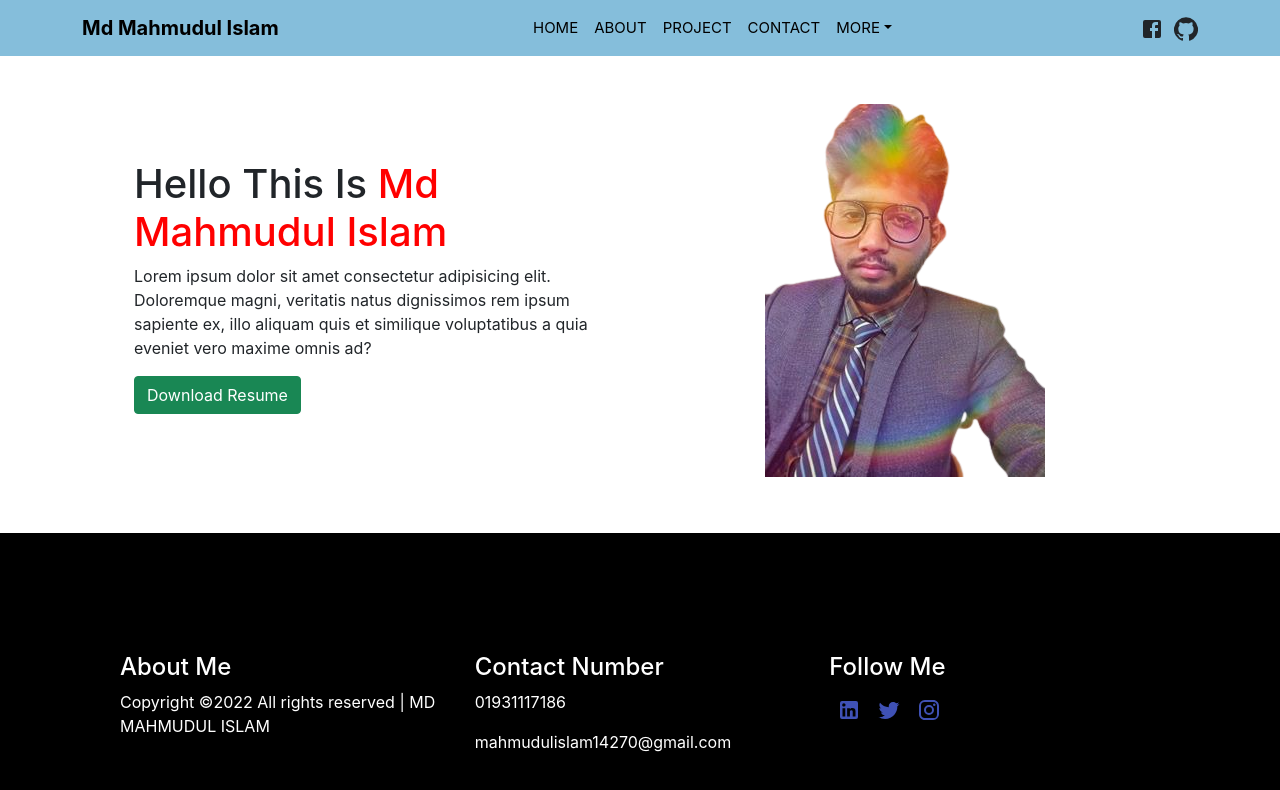
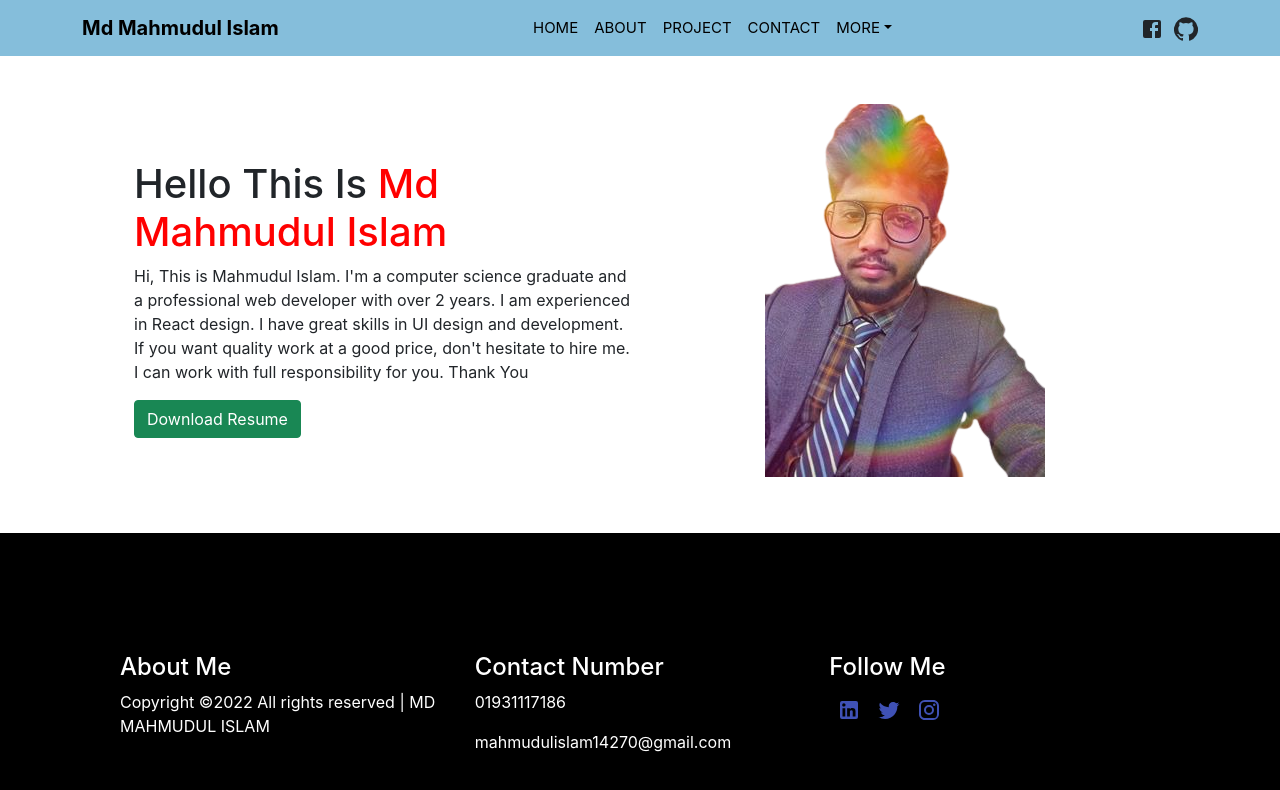
Before and after one commit to Mahmudul-Islam-Ovi/portfolio-client, a React (Create React App) app: page /about in a window 1280 px wide. Shown: the top 790 px of the page. Built offline with nearby package versions, Linux system fonts and the light colour scheme.

Commit message:
update descreption

```diff
--- a/src/Component/About/About.js
+++ b/src/Component/About/About.js
@@ -10,7 +10,7 @@ const About = () => {
   <Row className="p-5 xs{12} mt-5">
     <Col className="text-start mt-5 p-3  xs={12}">
     <h1>Hello This Is <span className="name">Md Mahmudul Islam</span></h1>
-    <p >Lorem ipsum dolor sit amet consectetur adipisicing elit. Doloremque magni, veritatis natus dignissimos rem ipsum sapiente ex, illo aliquam quis et similique voluptatibus a quia eveniet vero maxime omnis ad?</p>
+    <p >Hi, This is Mahmudul Islam. I'm a computer science graduate and a professional web developer with over 2 years. I am experienced in React design. I have great skills in UI design and development. If you want quality work at a good price, don't hesitate to hire me. I can work with full responsibility for you. Thank You</p>
     <Button variant="success">Download Resume</Button>
     </Col>
     <Col className="text-center xs={12} p-2 ">
--- a/src/Component/Bottom/Bottom.js
+++ b/src/Component/Bottom/Bottom.js
@@ -29,9 +29,6 @@ const Bottom = () => {
                       <a href="https://www.instagram.com/mahmudul2120/" rel="noreferrer"  target="_blank">
                       <InstagramIcon color = "primary" className="m-2"></InstagramIcon>
                       </a>
-
-
-
                   </div>
             </div>
         </div>
```
